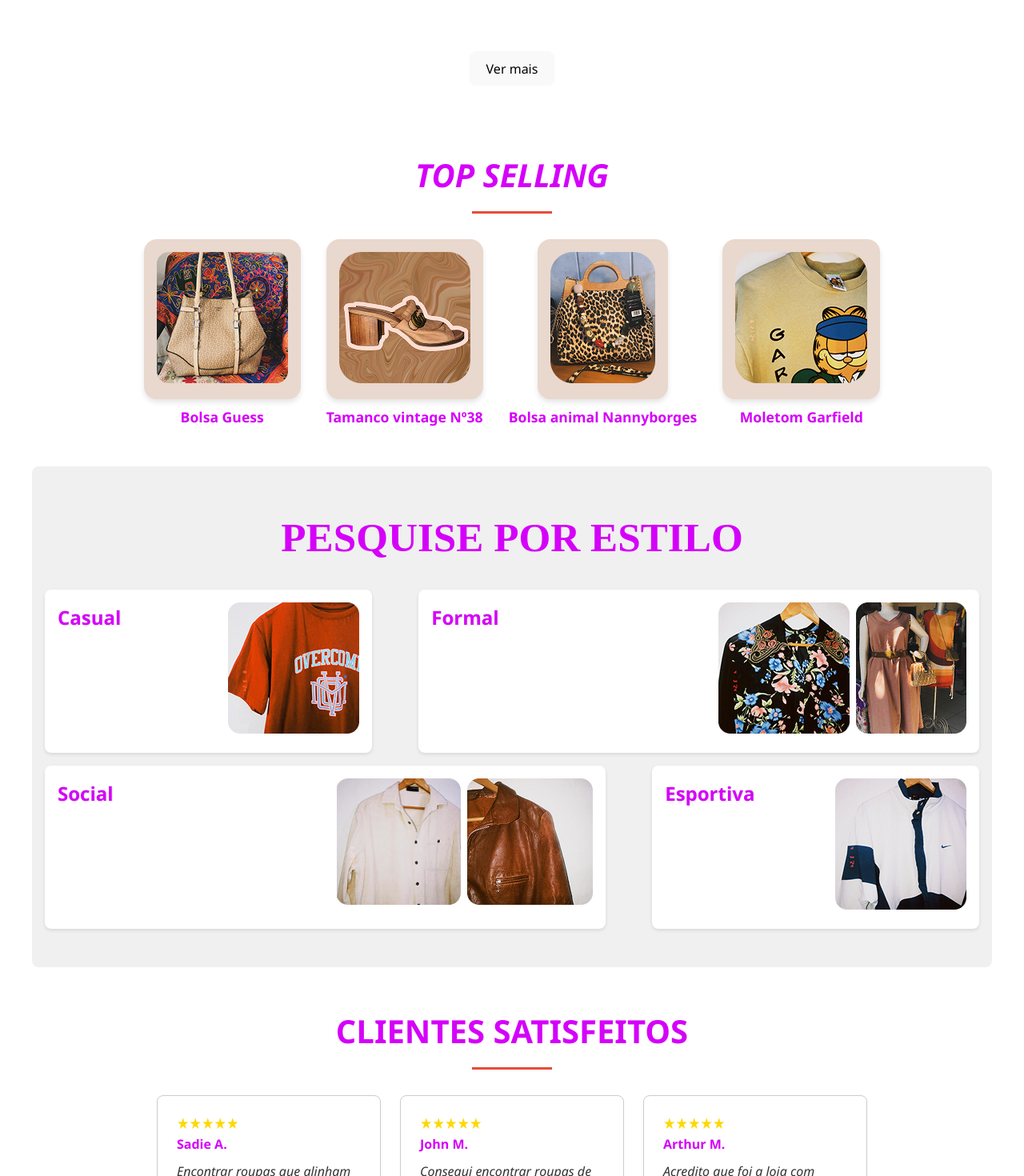
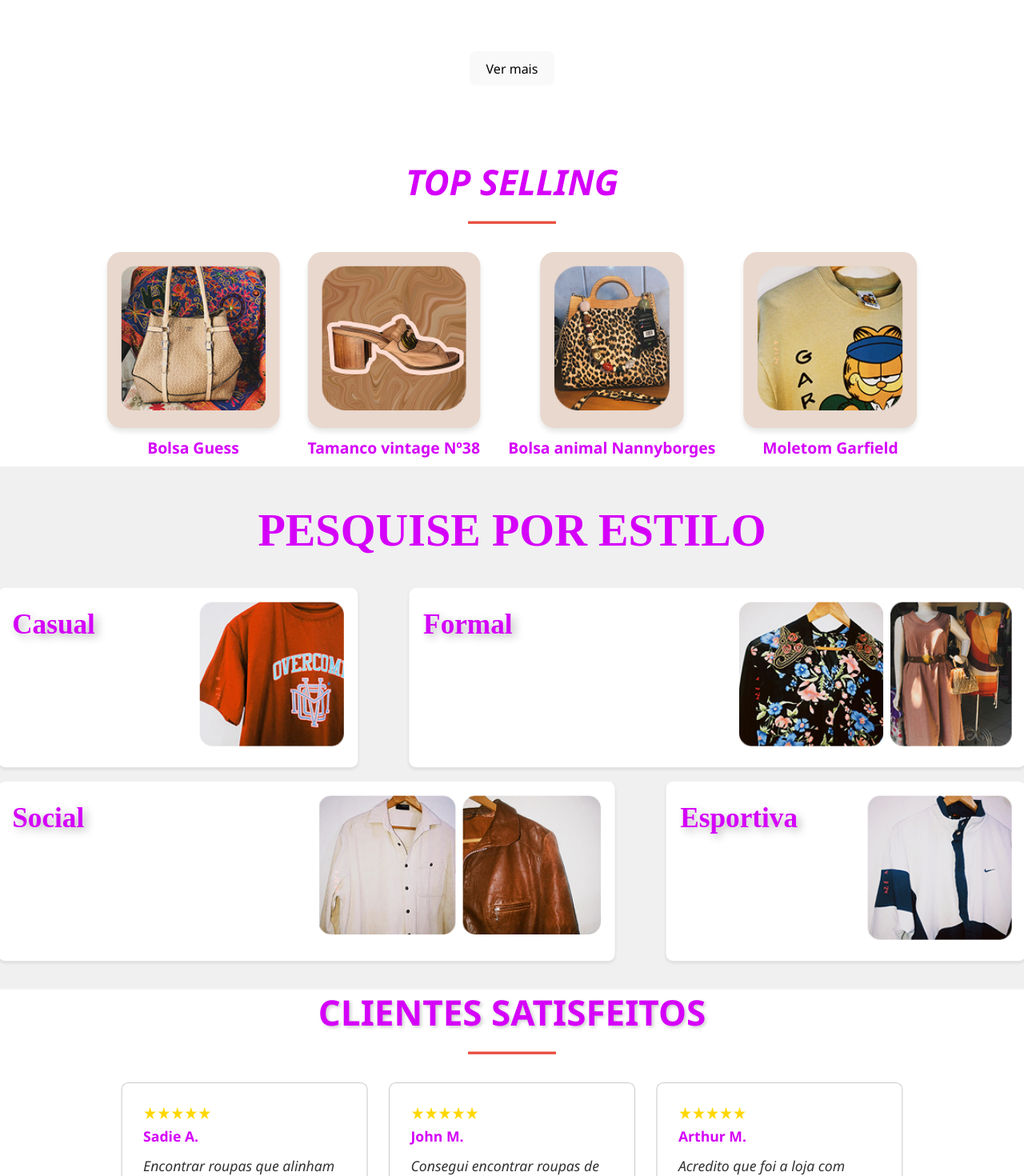
Before and after one commit to CaiqueAzevedo65/Luxus-Brecho, a React (Vite) app in the folder luxos-brecho/: page / in a window 1280 px wide. Shown: the part 1320-2790 px from the top of the page at 80% size. Built offline with nearby package versions, Linux system fonts and the light colour scheme; a web font is replaced by a local one.

Commit message:
style(Home): escalar seções principais e limitar largura do subscribe

```diff
--- a/luxos-brecho/src/pages/Home/index.css
+++ b/luxos-brecho/src/pages/Home/index.css
@@ -201,6 +201,8 @@
 .brands {
   text-align: center;
   padding: 3rem 1rem;
+  transform: scale(1.1);
+  transform-origin: top center;
 }
 .brands h2 {
   color: var(--pink);
@@ -249,6 +251,10 @@
 }
 
 /* Top Selling Section */
+.top-selling {
+  transform: scale(1.1);
+  transform-origin: top center;
+}
 .top-selling {
   padding: 3rem 1rem;
   text-align: center;
@@ -311,9 +317,12 @@
   max-width: 1200px;
   margin: 0 auto;
   background-color: #f0f0f0;
-  padding: 3rem 1rem;
+  padding: 2rem 1rem;
   text-align: center;
   border-radius: var(--border-radius);
+  font-family: var(--font-family-secondary);
+  transform: scale(1.1);
+  transform-origin: top center;
 }
 .search-style h2 {
   color: var(--pink);
@@ -377,9 +386,9 @@
 
 .style-title {
   display: block;
-  font-size: 1.5rem;
+  font-size: 2.0rem;
   color: var(--pink);
-  text-shadow: 1px 1px 2px rgba(0,0,0,0.1);
+  text-shadow: 4px 4px 10px rgba(0, 0, 0, 0.3);
   margin-bottom: 0.5rem;
 }
 
@@ -387,11 +396,14 @@
 .testimonials {
   padding: 3rem 1rem;
   text-align: center;
+  transform: scale(1.1);
+  transform-origin: top center;
 }
 .testimonials h2 {
   color: var(--pink);
   font-size: var(--font-size-large);
   margin-bottom: 2rem;
+  text-shadow: 2px 2px 4px rgba(0,0,0,0.2);
 }
 .testimonials .testimonial-list {
   display: flex;
@@ -436,7 +448,8 @@
   padding: 2rem;
   border: 0.125rem solid var(--pink);
   border-radius: 1rem;
-  margin: 2rem 1rem;
+  max-width: 1200px;
+  margin: 2rem auto;
   display: flex;
   flex-direction: column;
   align-items: flex-start;
```
